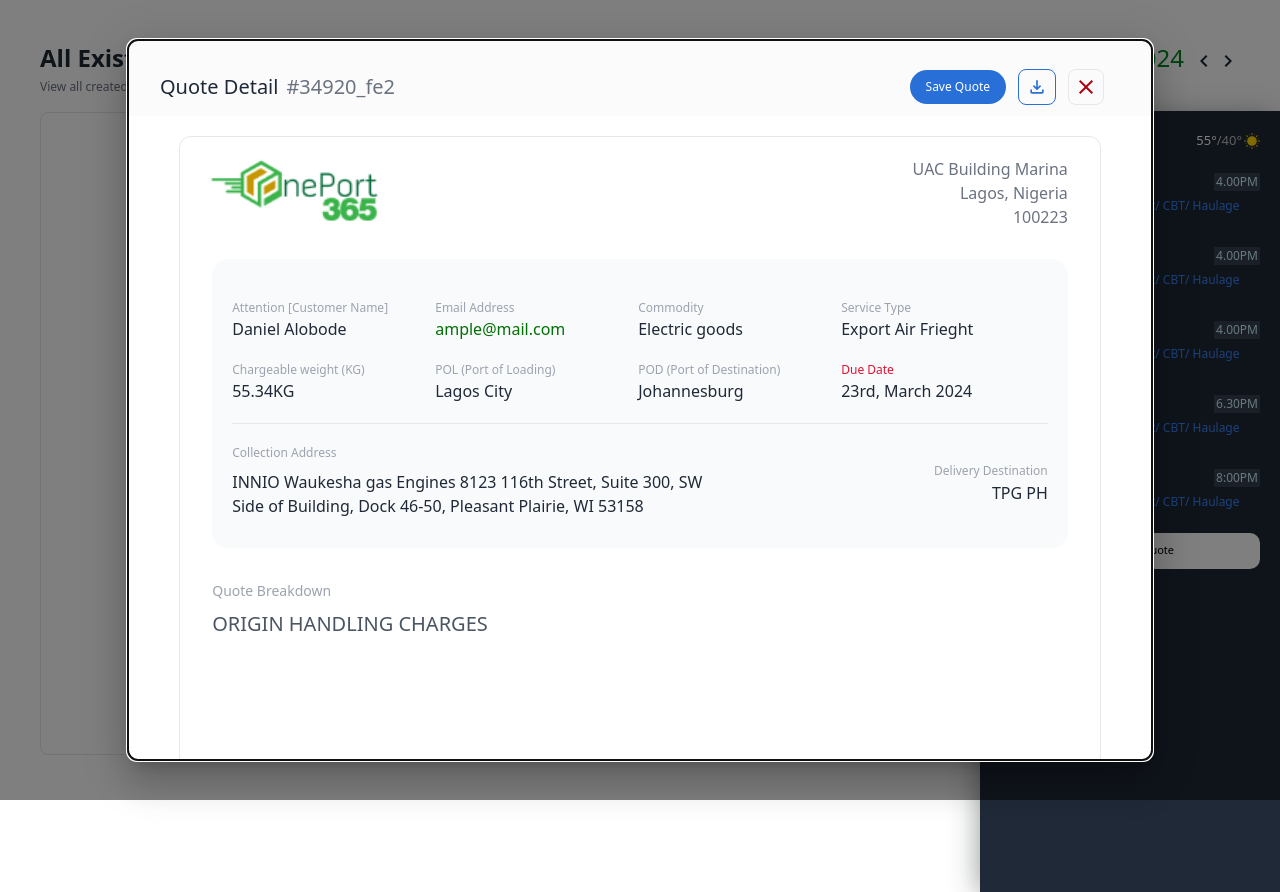
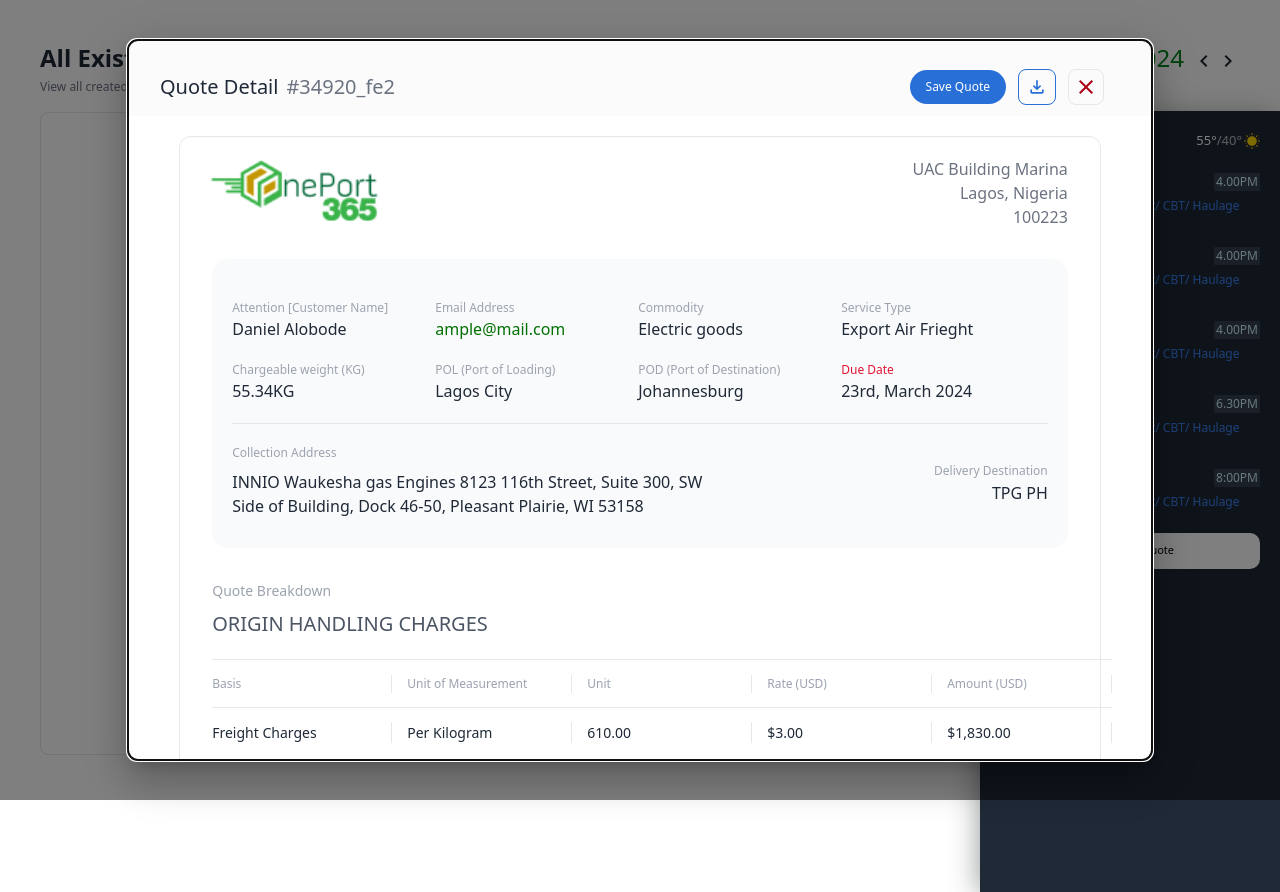
Before and after one commit to midezen/Oneport365-Interview-Task, a React (Vite) app: page / in a window 1280 px wide. Both pictures are taken after a click on the element 1130 px from the left and 489 px from the top of the page. Built offline with nearby package versions, Linux system fonts and the light colour scheme.

Commit message:
created quote breakdown and destination handling charges tables in preview modal

```diff
--- a/src/components/Preview.tsx
+++ b/src/components/Preview.tsx
@@ -5,6 +5,8 @@ import { PreviewContextType } from "../models";
 import { PreviewContext } from "../context/previewModalContext";
 import logo from "../img/logo.png";
 import DetailsTable from "./DetailsTable";
+import TableModel from "./TableModel";
+import { destinationChargesData, quoteBreakdownData } from "../dummydata";
 
 const Preview = () => {
   const { handlePreviewClose } = useContext<PreviewContextType>(PreviewContext);
@@ -100,7 +102,7 @@ const Preview = () => {
             </div>
           </div>
 
-          <div id="QuoteBreakdown" className="h-[571px] mt-[32px]">
+          <div id="QuoteBreakdown" className="mt-[32px]">
             <div className="flex flex-col gap-[8px]">
               <span className="text-[14px] text-[#9CA3AF]">
                 Quote Breakdown
@@ -109,6 +111,19 @@ const Preview = () => {
                 ORIGIN HANDLING CHARGES
               </span>
             </div>
+            <TableModel data={quoteBreakdownData} />
+          </div>
+
+          <div id="destinationCharges" className="mt-[32px]">
+            <div className="flex flex-col gap-[8px]">
+              <span className="text-[14px] text-[#9CA3AF]">
+                Quote Breakdown
+              </span>
+              <span className="text-[20px] font-medium text-[#4B5563]">
+                ORIGIN HANDLING CHARGES
+              </span>
+            </div>
+            <TableModel data={destinationChargesData} />
           </div>
         </div>
       </div>
--- a/src/components/TableModel.tsx
+++ b/src/components/TableModel.tsx
@@ -1,20 +1,54 @@
-import React from "react";
+import { TableData } from "../models";
 
-const TableModel = () => {
+interface Prop {
+  data: TableData[];
+}
+
+const TableModel = ({ data }: Prop) => {
   return (
-    <div>
-      <table>
-        <thead>
-          <th>Basis</th>
-          <th>Unit of Measurement</th>
-          <th>Unit</th>
-          <th>Rate (USD)</th>
-          <th>Amount (USD)</th>
+    <div className="mt-[20px] w-full">
+      <table className="w-full">
+        <thead className="w-full h-[48px] border-t ">
+          <tr className="w-full flex h-[48px] border-b items-center">
+            <th className="flex justify-items-start w-[180px] font-normal h-[full] border-r items-center my-[8px] text-[12px] text-[#9AA1B1]">
+              Basis
+            </th>
+            <th className="flex justify-items-start w-[180px] font-normal h-[full] border-r items-center pl-[15px] my-[8px] text-[12px] text-[#9AA1B1]">
+              Unit of Measurement
+            </th>
+            <th className="flex justify-items-start w-[180px] font-normal h-[full] border-r items-center pl-[15px] my-[8px] text-[12px] text-[#9AA1B1]">
+              Unit
+            </th>
+            <th className="flex justify-items-start w-[180px] font-normal h-[full] border-r items-center pl-[15px] my-[8px] text-[12px] text-[#9AA1B1]">
+              Rate (USD)
+            </th>
+            <th className="flex justify-items-start w-[180px] font-normal h-[full] border-r items-center pl-[15px] my-[8px] text-[12px] text-[#9AA1B1]">
+              Amount (USD)
+            </th>
+          </tr>
         </thead>
-        <tbody>
-          <tr>
-            <td></td>
-          </tr>
+        <tbody className="w-full">
+          {data.map((item) => {
+            return (
+              <tr className="w-full h-[48px] flex items-center text-[14px] text-[#1F2937]">
+                <td className="w-[180px] h-[full] border-r my-[8px] text items-center">
+                  {item.basis}
+                </td>
+                <td className="w-[180px] h-[full] border-r my-[8px] pl-[15px] flex items-center">
+                  {item.uom}
+                </td>
+                <td className="w-[180px] h-[full] border-r my-[8px] pl-[15px] flex items-center">
+                  {item.unit}
+                </td>
+                <td className="w-[180px] h-[full] border-r my-[8px] pl-[15px] flex items-center">
+                  {item.rate}
+                </td>
+                <td className="w-[180px] h-[full] border-r my-[8px] pl-[15px] flex items-center">
+                  {item.amount}
+                </td>
+              </tr>
+            );
+          })}
         </tbody>
       </table>
     </div>
--- a/src/dummydata.ts
+++ b/src/dummydata.ts
@@ -77,3 +77,69 @@ export const quoteBreakdownData: TableData[] = [
     amount: "$255.00",
   },
 ];
+
+export const destinationChargesData: TableData[] = [
+  {
+    basis: "Estimate duty",
+    uom: "Per Kilogram",
+    unit: "610.00",
+    rate: "₦3.00",
+    amount: "₦1,830.00",
+  },
+  {
+    basis: "Custom Clearance/Valuation",
+    uom: "Per Kilogram",
+    unit: "610.00",
+    rate: "₦3.00",
+    amount: "₦1,830.00",
+  },
+  {
+    basis: "Stamp Duty",
+    uom: "Per Consignment",
+    unit: "1.00",
+    rate: "₦55.00",
+    amount: "₦55.00",
+  },
+  {
+    basis: "Welfare",
+    uom: "Per Consignment",
+    unit: "1.00",
+    rate: "₦55.00",
+    amount: "₦55.00",
+  },
+  {
+    basis: "Handling Charges",
+    uom: "Per Consignment",
+    unit: "1.00",
+    rate: "₦175.00",
+    amount: "₦175.00",
+  },
+  {
+    basis: "FAAN",
+    uom: "Per Consignment",
+    unit: "1.00",
+    rate: "₦255.00",
+    amount: "₦255.00",
+  },
+  {
+    basis: "Airline charges",
+    uom: "Per Consignment",
+    unit: "1.00",
+    rate: "₦255.00",
+    amount: "₦255.00",
+  },
+  {
+    basis: "Transport to PH",
+    uom: "Per Consignment",
+    unit: "1.00",
+    rate: "₦255.00",
+    amount: "₦255.00",
+  },
+  {
+    basis: "SON",
+    uom: "Per Consignment",
+    unit: "1.00",
+    rate: "₦255.00",
+    amount: "₦255.00",
+  },
+];
--- a/src/models.ts
+++ b/src/models.ts
@@ -41,7 +41,7 @@ interface Section {
 
 export interface Quote {
   quote_title: string;
-  quote_date: string; // Use `string` type for date in ISO format
+  quote_date: string;
   sections: Section[];
 }
 
```
